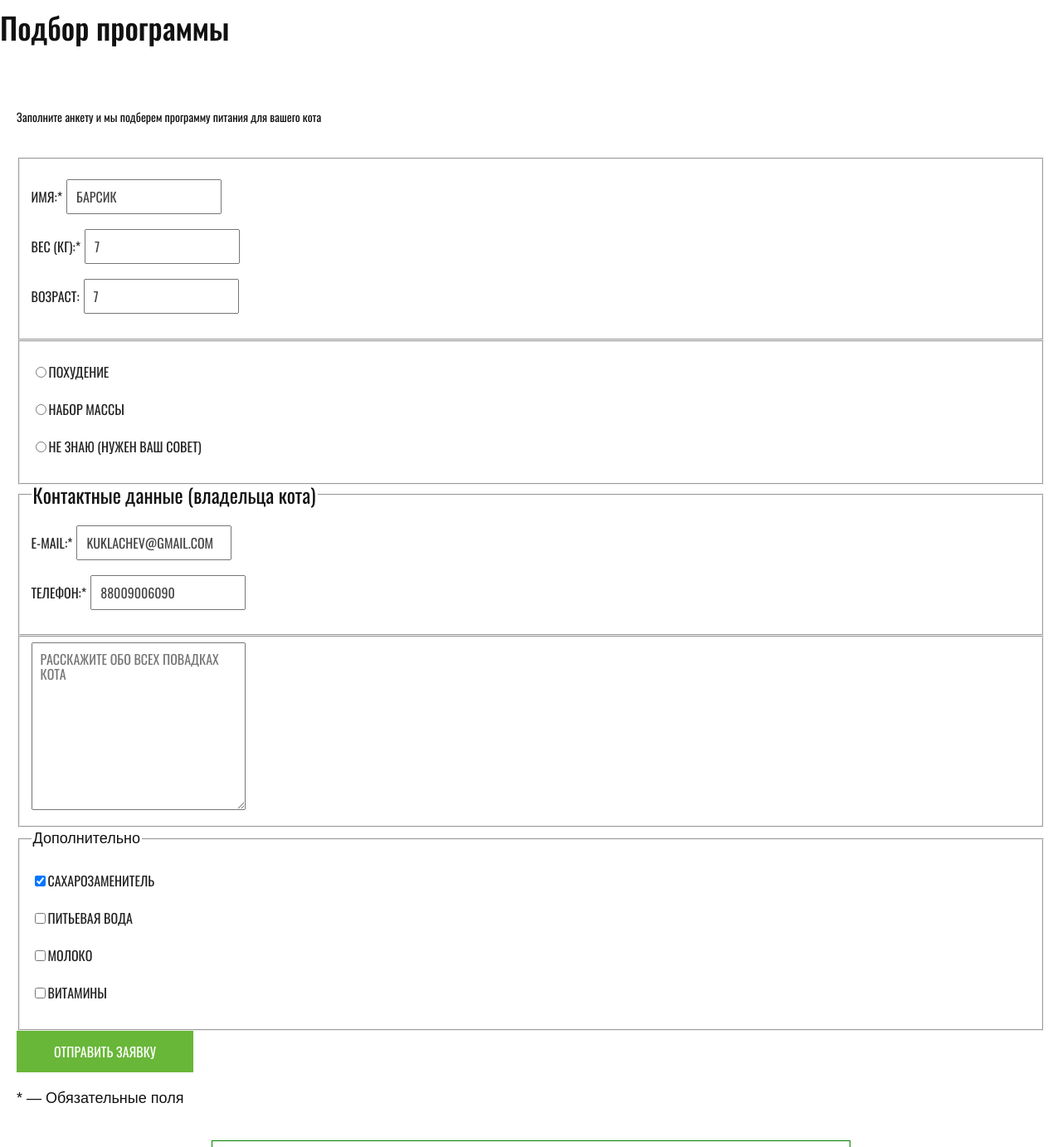
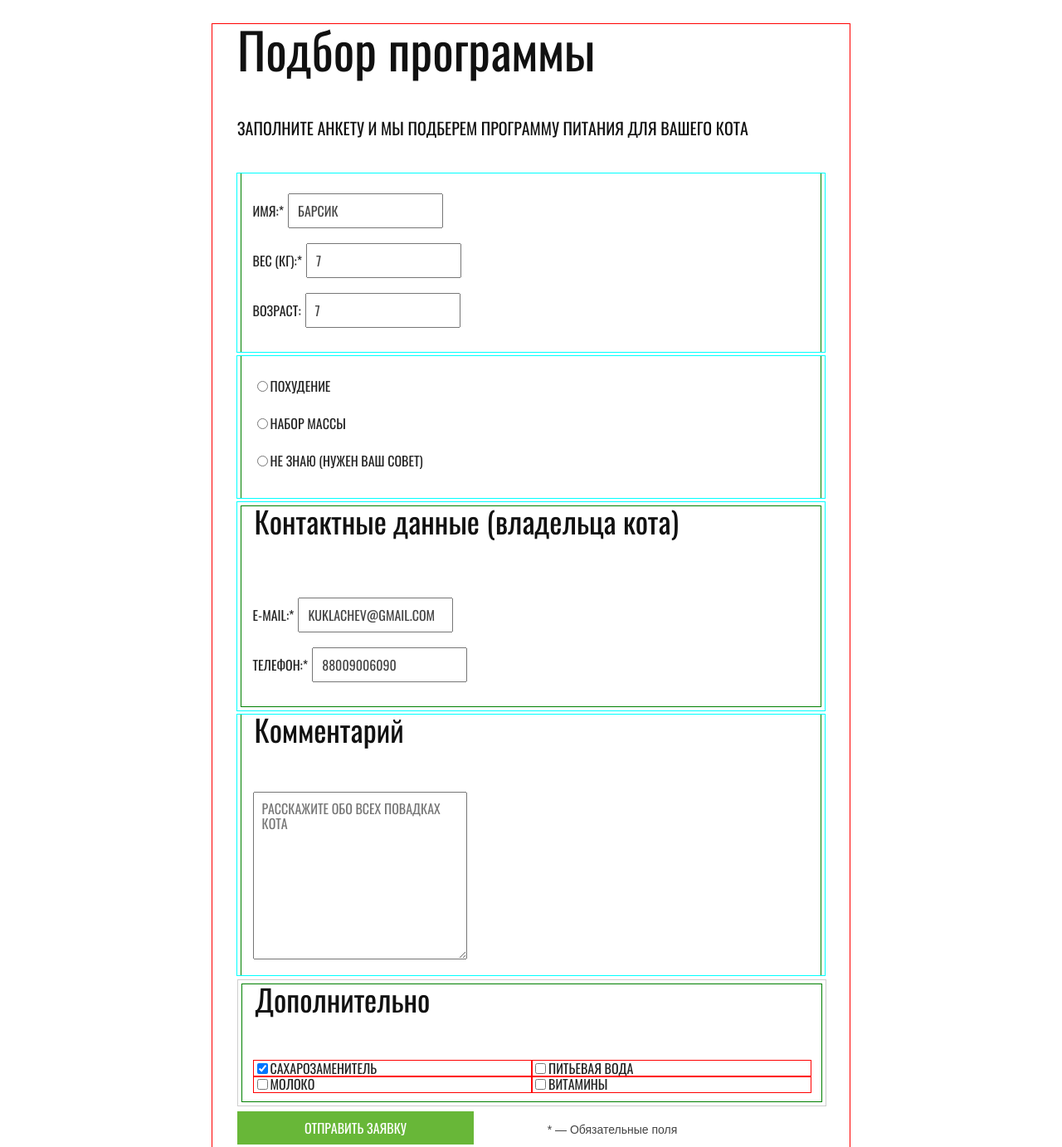
Before and after one commit to Dark7lord2012/204641-cat-energy-18, a website: page source/form.html in a window 1280 px wide. Shown: the part 111-1493 px from the top of the page at 83% size. Drawn offline with nearby package versions, Linux system fonts and the light colour scheme; files that its build step writes are made by us from their sources; files whose address does not match are found by name.

Commit message:
Попытка совладать с сеткой форм

```diff
--- a/source/form.html
+++ b/source/form.html
@@ -24,10 +24,10 @@
 
     <main class="main-page">
 
-      <h1 class="main-page__title">Подбор программы</h1>
+      <h1 class="visually-hidden">Форма анкеты</h1>
 
       <section class="forms">
-        <h2 class="visually-hidden">Форма анкеты</h2>
+        <h2 class="forms__title">Подбор программы</h2>
         <p class="forms__instruction">Заполните анкету и мы подберем программу питания для вашего кота</p>
         <form class="forms__program-form program-form" action="https://echo.htmlacademy.ru" method="get">
           <div class="program-form__personal-data">
@@ -82,34 +82,29 @@
           </div>
           <div class="program-form__comment">
             <fieldset class="program-form__fieldset">
-              <legend class="visually-hidden">Комментарий о повадках кота</legend>
+              <legend class="program-form__legend">Комментарий</legend>
               <textarea class="program-form__text-area" name="comment" id="comment" cols="30" rows="10"
               placeholder="Расскажите обо всех повадках кота"></textarea>
             </fieldset>
           </div>
           <div class="program-form__extra-options">
             <fieldset class="program-form__fieldset">
-              <legend>Дополнительно</legend>
-              <p>
+            <legend class="program-form__legend">Дополнительно</legend>
                 <label class="program-form__label">
                   <input class="program-form__checkbox" type="checkbox" name="sweetener" value="sweetener" checked>Сахарозаменитель
                 </label>
-              </p>
-              <p>
+
                 <label class="program-form__label">
                   <input class="program-form__checkbox" type="checkbox" name="water" value="water">Питьевая вода
                 </label>
-              </p>
-              <p>
+
                 <label class="program-form__label">
                   <input class="program-form__checkbox" type="checkbox" name="milk" value="milk">Молоко
                 </label>
-              </p>
-              <p>
+
                 <label class="program-form__label">
                   <input class="program-form__checkbox" type="checkbox" name="vitamins" value="vitamins">Витамины
                 </label>
-              </p>
             </fieldset>
           </div>
           <button class="program-form__button-submit" type="submit">Отправить заявку</button>
--- a/source/less/blocks/page-main/forms/__program-form/program-form.less
+++ b/source/less/blocks/page-main/forms/__program-form/program-form.less
@@ -1,13 +1,33 @@
 .program-form {
   margin: 0;
+
+  @media (min-width: @desktop-width) {
+    display: flex;
+    flex-wrap: wrap;
+  }
+}
+
+.program-form__fieldset {
+  flex-grow: 1;
+  border: none;
+  outline: 1px solid green;
+  margin: 5px;
 }
 
 .program-form__legend {
+  width: 100%;
   font-family: "Oswald", "Arial", sans-serif;
   color: #111111;
   font-size: 24px;
   line-height: 24px;
   font-weight: normal;
+  margin-bottom: 30px;
+
+  @media (min-width: @tablet-width) {
+    font-size: 36px;
+    line-height: 36px;
+    margin-bottom: 50px;
+  }
 }
 
 .program-form__label {
@@ -19,7 +39,71 @@
   text-transform: uppercase;
 }
 
+.program-form__personal-data {
+  outline: 1px solid aqua;
+
+  @media (min-width: @desktop-width) {
+    width: 50%;
+  }
+}
+
+.program-form__type-program {
+  outline: 1px solid aqua;
+
+  @media (min-width: @desktop-width) {
+    width: 50%;
+  }
+}
+
+.program-form__contact-data {
+  outline: 1px solid aqua;
+  display: flex;
+  width: 100%;
+
+  .program-form__fieldset {
+    flex-grow: 1;
+  }
+}
+
+.program-form__comment {
+  outline: 1px solid aqua;
+  width: 100%;
+}
+
+
+
+.program-form__extra-options {
+  border: 1px solid #cdcdcd;
+  display: flex;
+  flex-wrap: wrap;
+  flex-direction: column;
+  width: 100%;
+
+  .program-form__label {
+    outline: 1px solid red;
+  }
+
+  @media (min-width: @tablet-width) {
+    .program-form__label {
+      width: 50%;
+    }
+  }
+
+  @media (min-width: @desktop-width) {
+    .program-form__label {
+      width: 25%;
+    }
+  }
+}
+
+.program-form__extra-options .program-form__fieldset {
+  display: flex;
+  flex-wrap: wrap;
+  flex-direction: row;
+}
+
 .program-form__button-submit {
+  width: 100%;
   font-family: "Oswald", "Arial", sans-serif;
   color: #ffffff;
   background-color: #68b738;
@@ -28,7 +112,15 @@
   line-height: 20px;
   font-weight: normal;
   text-transform: uppercase;
-  padding: 15px 45px;
+  padding: 10px 0;
+
+  @media (min-width: @tablet-width) {
+    width: 285px;
+  }
+}
+
+.program-form__input-text {
+  /*Придумать так, чтобы поле тянулось */
 }
 
 .program-form__input-text,
@@ -41,3 +133,17 @@
   text-transform: uppercase;
   padding: 10px;
 }
+
+.program-form__note {
+  font-family: "Arial", sans-serif;
+  font-size: 14px;
+  line-height: 16px;
+  color: #444444;
+  text-align: center;
+  margin-top: 20px;
+
+  @media (min-width: @tablet-width) {
+    display: inline-block;
+    width: 324px;
+  }
+}
--- a/source/less/blocks/page-main/forms/forms.less
+++ b/source/less/blocks/page-main/forms/forms.less
@@ -1,12 +1,44 @@
 .forms {
+  outline: 1px solid red;
+  box-sizing: border-box;
+  width: @mobile-width;
+  margin: 0 auto;
   padding: 20px;
+
+  @media (min-width: @tablet-width) {
+    width: @tablet-width;
+    padding: 0 30px;
+  }
+
+  @media (min-width: @desktop-width) {
+    width: @desktop-width;
+    padding: 0 40px;
+  }
+}
+
+.forms__title {
+  font-family: "Oswald", "Arial", sans-serif;
+  font-size: 36px;
+  line-height: 60px;
+  color: #111111;
+  font-weight: normal;
+
+  @media (min-width: @tablet-width) {
+    font-size: 60px;
+  }
 }
 
 .forms__instruction {
+  margin-bottom: 40px;
   font-family: "Oswald", "Arial", sans-serif;
   color: #111111;
   font-size: 14px;
   line-height: 18px;
   font-weight: normal;
-  margin-bottom: 40px;
+  text-transform: uppercase;
+
+  @media (min-width: @tablet-width) {
+    font-size: 20px;
+    line-height: 30px;
+  }
 }
--- a/source/less/blocks/page-main/page-main.less
+++ b/source/less/blocks/page-main/page-main.less
@@ -1,9 +1,9 @@
 
 .page-main {
-  background-color: #ffffff;
   color: #000000;
   font-family: "Oswald", "Arial", sans-serif;
   font-size: 14px;
+  background-color: #ffffff;
   line-height: 14px;
 }
 
```
